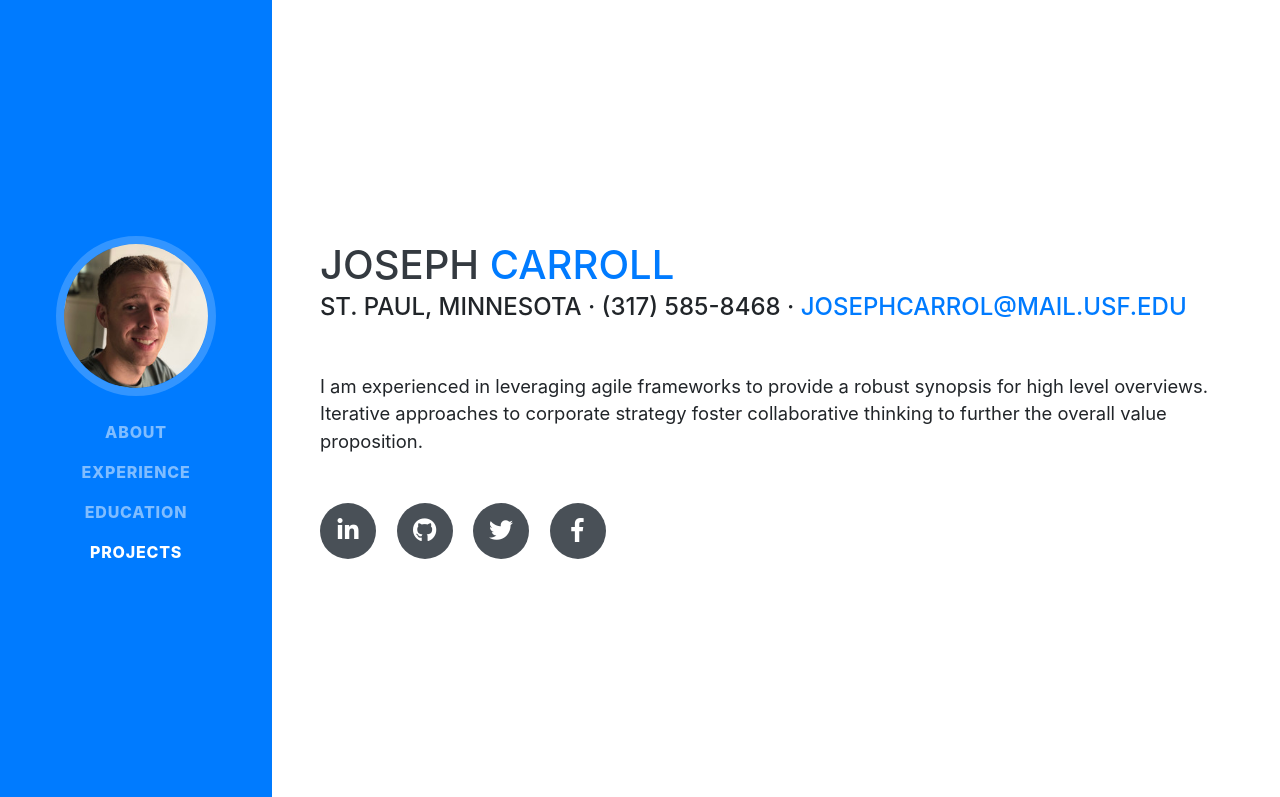
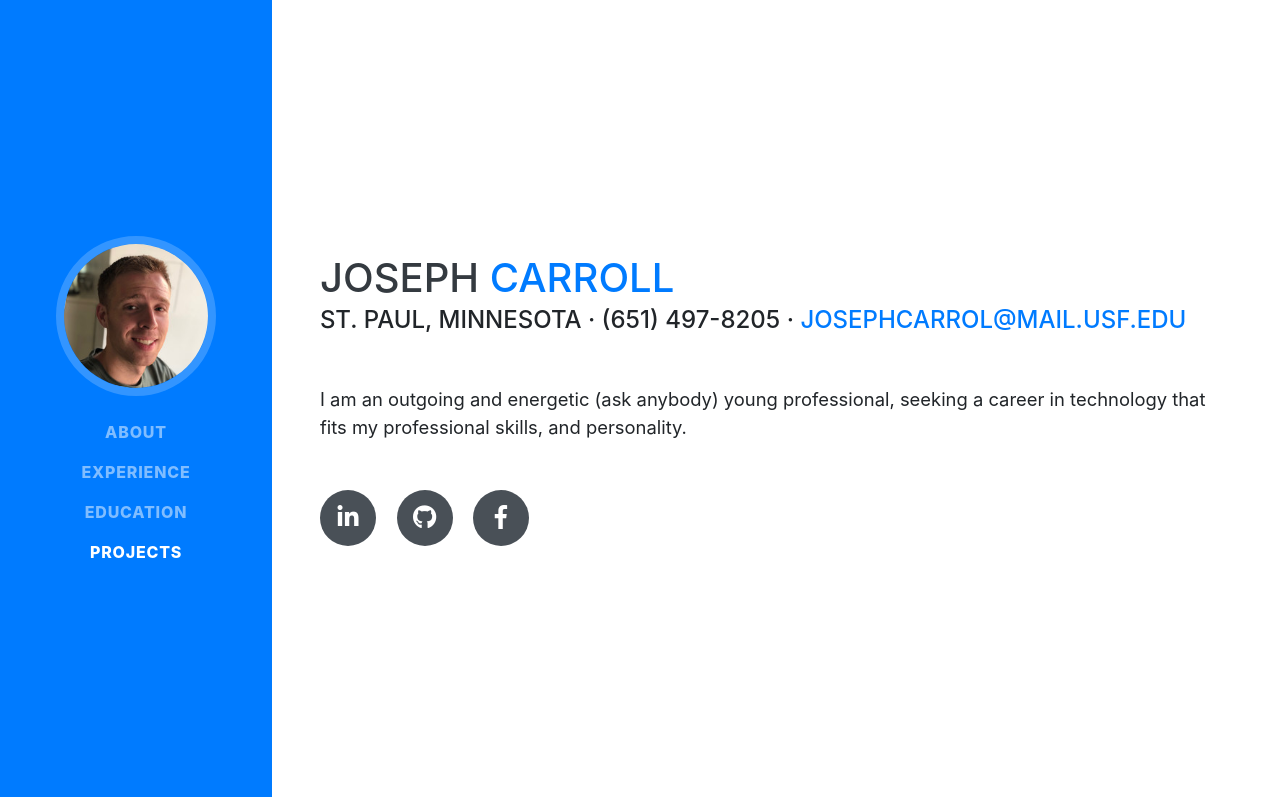
Before and after one commit to jcc03/carroll-joseph, a website with bundled scripts: page index.html in a window 1280 px wide. Shown: the top 797 px of the page. Built offline with nearby package versions, Linux system fonts and the light colour scheme; a web font is replaced by a local one.

Commit message:
new website

```diff
--- a/index.html
+++ b/index.html
@@ -49,10 +49,6 @@
         <li class="nav-item">
           <a class="nav-link js-scroll-trigger" href="#skills">Projects</a>
         </li>
-
-        </li>
-
-        </li>
       </ul>
     </div>
   </nav>
@@ -64,21 +60,19 @@
         <h1 class="mb-0">Joseph
           <span class="text-primary">Carroll</span>
         </h1>
-        <div class="subheading mb-5">St. Paul, Minnesota · (317) 585-8468 ·
+        <div class="subheading mb-5">St. Paul, Minnesota · (651) 497-8205 ·
           <a href="mailto:name@email.com">josephcarrol@mail.usf.edu</a>
         </div>
-        <p class="lead mb-5">I am experienced in leveraging agile frameworks to provide a robust synopsis for high level overviews. Iterative approaches to corporate strategy foster collaborative thinking to further the overall value proposition.</p>
+        <p class="lead mb-5"> I am an outgoing and energetic (ask anybody) young professional, seeking a
+          career in technology that fits my professional skills, and personality.</p>
         <div class="social-icons">
-          <a href="#">
+          <a href="https://www.linkedin.com/in/joseph-carroll-8830a7162/">
             <i class="fab fa-linkedin-in"></i>
           </a>
-          <a href="#">
+          <a href="https://github.com/jcc03">
             <i class="fab fa-github"></i>
           </a>
-          <a href="#">
-            <i class="fab fa-twitter"></i>
-          </a>
-          <a href="#">
+          <a href="https://www.facebook.com/joseph.carroll.5437">
             <i class="fab fa-facebook-f"></i>
           </a>
         </div>
```
